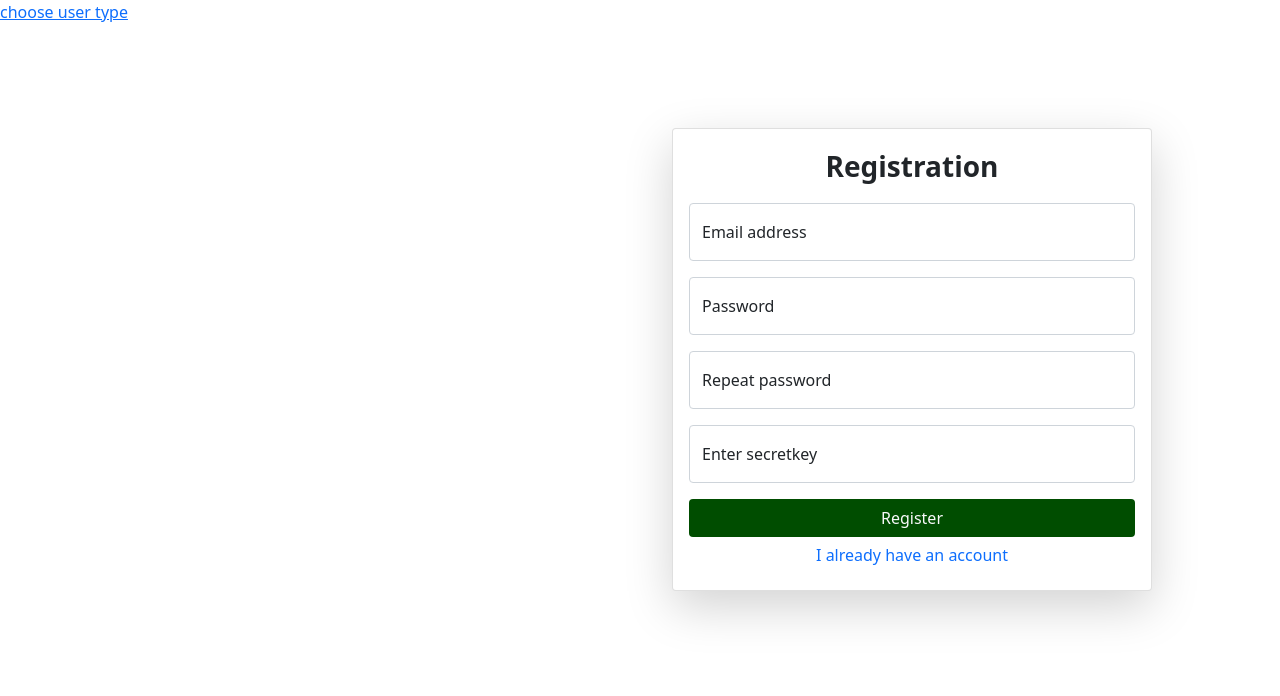
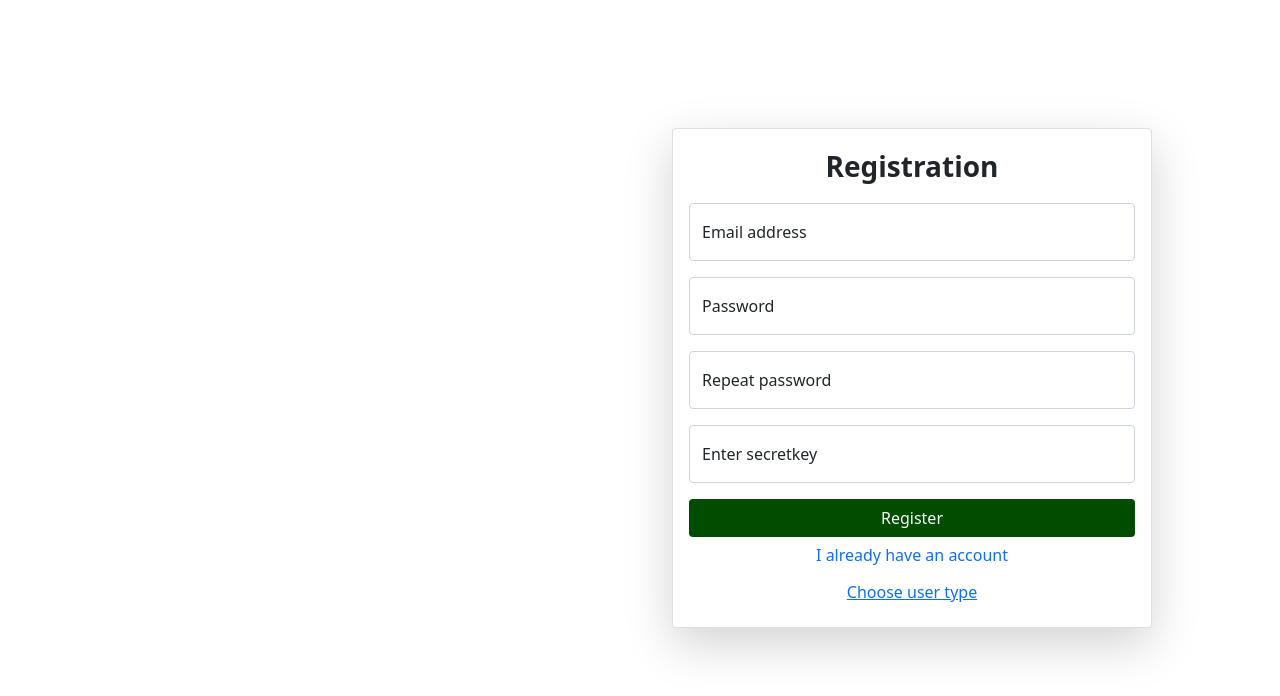
Before and after one commit to ramz1t/Diary, a FastAPI app: page /register in a window 1280 px wide. Shown: the top 696 px of the page. Run offline with FastAPI, Linux system fonts and the light colour scheme.

Commit message:
change stylesheets

```diff
--- a/views/static/js/login.js
+++ b/views/static/js/login.js
@@ -1,6 +1,5 @@
 async function login() {
     var type = $.cookie("type");
-    console.log(type);
     var pass = document.getElementById("password").value;
     var email = document.getElementById("email").value;
     var response = await fetch('/token/' + type, {
--- a/views/static/styles/register.css
+++ b/views/static/styles/register.css
@@ -9,22 +9,19 @@
     align-items: center;
     justify-content: center;
 }
+
 .card {
     float: right;
     right: 10vw;
     top: 10vw;
 }
 
-
-@media screen and (min-width: 800px) {
-    .card {
-        float: right;
-        right: 10vw;
-        top: 10vw;
-    }
-}
-
 .had{
     text-align:center;
     padding: .5vw;
 }
+
+.change-type{
+    text-align:center;
+    padding: .5vw;
+}
--- a/views/templates/login.html
+++ b/views/templates/login.html
@@ -20,11 +20,11 @@
     <script type="text/javascript" src="//cdnjs.cloudflare.com/ajax/libs/jquery-cookie/1.4.1/jquery.cookie.min.js"></script>
 </head>
 <body>
-<a href="/">choose user type</a>
     <div class="card shadow-lg" style="width: 30rem;">
         <div class="card-body">
             <p class="text-center fs-3 fw-bolder">Login</p>
         </div>
+        <div class="card-custom">
             <div class="form-floating mb-3">
                 <input type="email" class="form-control" id="email" placeholder="name@example.com">
                 <label for="email">Email address</label>
@@ -36,8 +36,12 @@
             <div class="btn-custom">
                 <button onclick="login()" type="button" class="btn btn-login-custom text-light">Login</button>
             </div>
+        </div>
         <div class="hadnt" id="footer">
             <a class="link text-decoration-none" href="/register">I haven't account</a>
+        </div>
+        <div class="change-type">
+            <a href="/">Choose user type</a>
         </div>
     </div>
 </div>
--- a/views/templates/register.html
+++ b/views/templates/register.html
@@ -19,10 +19,10 @@
     <link rel="stylesheet" href='../static/styles/register.css'>
 </head>
 <body>
-<a href="/">choose user type</a>
     <div class="card shadow-lg" style="width: 30rem;">
         <div class="card-body">
             <p class="text-center fs-3 fw-bolder">Registration</p>
+            <div class="card-custom">
                 <div class="form-floating mb-3">
                     <input type="email" class="form-control" id="email" placeholder="name@example.com">
                     <label for="email">Email address</label>
@@ -42,8 +42,12 @@
                 <div class="btn-custom">
                     <button onclick="submit()" type="button" class="btn btn-login-custom text-light">Register</button>
                 </div>
+            </div>
                 <div class="had">
                     <a class="link text-decoration-none" href="/login">I already have an account</a>
+                </div>
+                <div class="change-type">
+                    <a href="/">Choose user type</a>
                 </div>
         </div>
     </div>
```
Also changed, not shown: views/static/styles/login.css (+10 -1 lines). Lines whose indentation alone changed are shown as unchanged.
